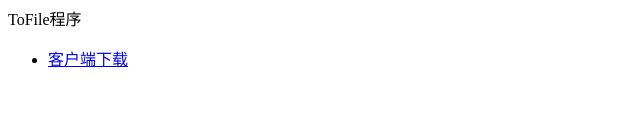
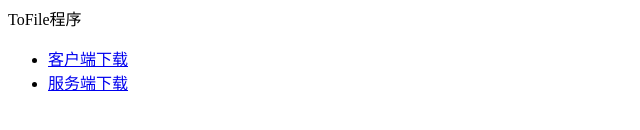
Before and after one commit to Createrico/Createrico.com, a plain HTML site: page index.html in a window 1280 px wide. Shown: the part 122-252 px from the top of the page, without its empty margins (0-640 px from the left). Drawn offline with Linux system fonts and the light colour scheme.

Commit message:
Create index.html

```diff
--- a/index.html
+++ b/index.html
@@ -4,4 +4,5 @@
 <p>ToFile程序</p>
 <ul>
   <li> <a href="https://github.com/Createrico/Createrico.github.io/tree/main/ToFile">客户端下载</a> </li>
+  <li> <a href="https://github.com/Createrico/Createrico.github.io/tree/main/ToFile-Server">服务端下载</a> </li>
 </ul>
```
